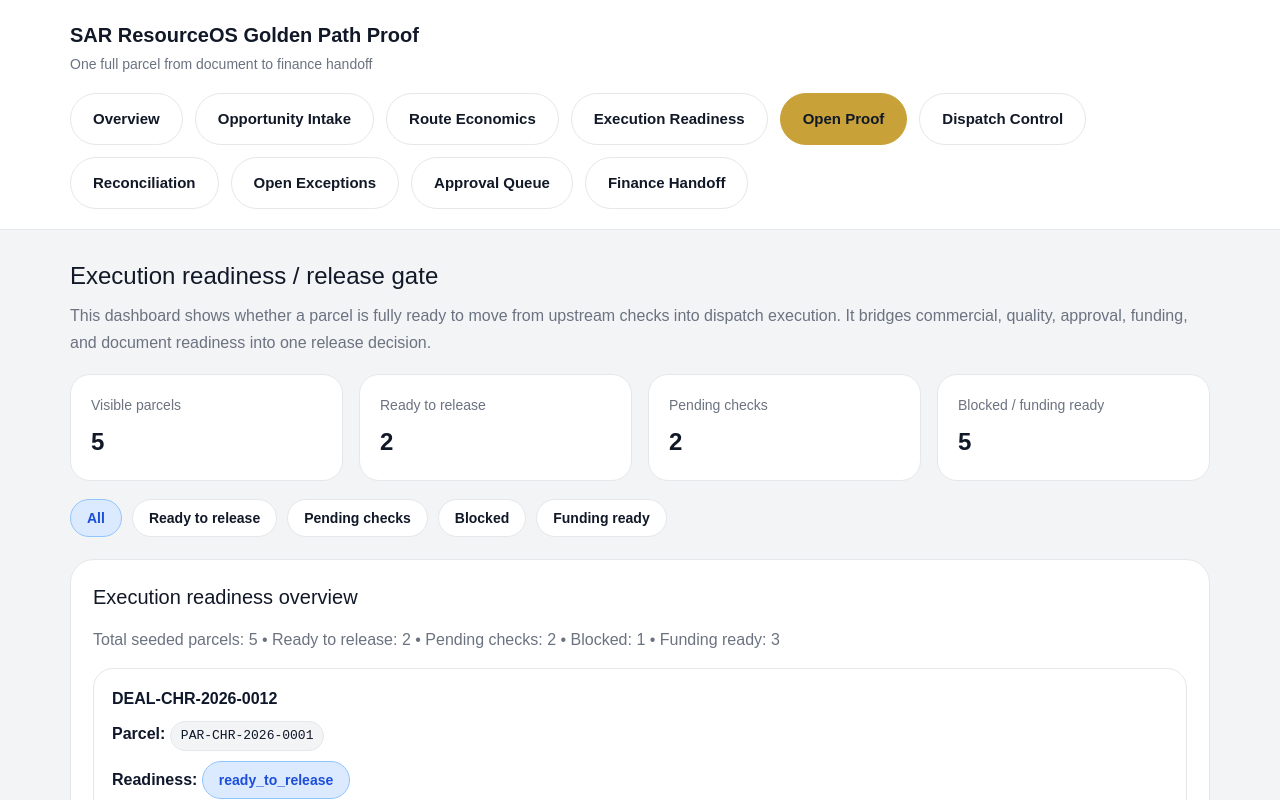
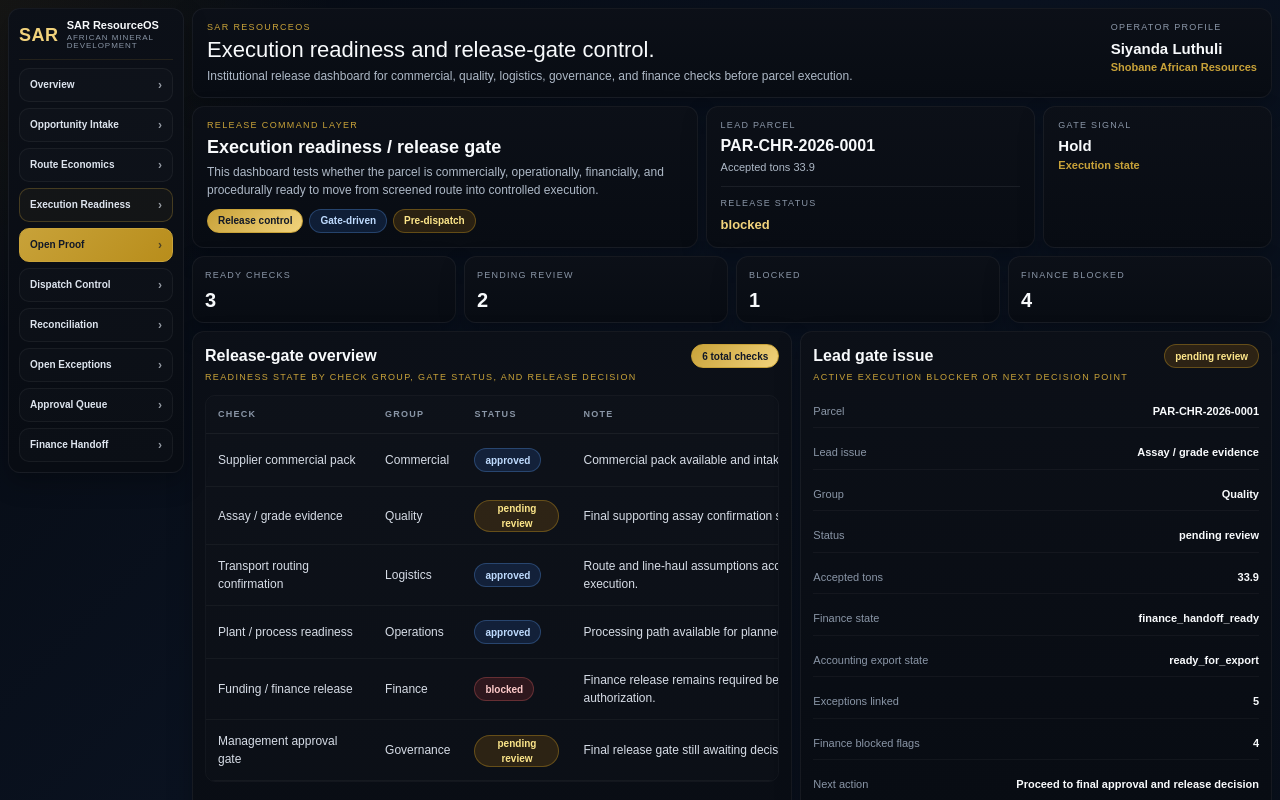
Before and after one commit to shobanesiyanda/sar-resourceos-golden-path-proof, a Next.js app: page /execution-readiness in a window 1280 px wide. Shown: the top 800 px of the page. Built offline with nearby package versions, Linux system fonts and the light colour scheme.

Commit message:
Convert Execution Readiness to locked shell

```diff
--- a/app/execution-readiness/page.tsx
+++ b/app/execution-readiness/page.tsx
@@ -1,185 +1,299 @@
-import Header from "../../components/Header";
-import { getExecutionReadinessData } from "../../lib/executionReadiness";
+import ExecutiveShell from "../../components/ExecutiveShell";
+import { getGoldenPathParcel } from "../../lib/goldenPath";
+import { getExceptions } from "../../lib/exceptions";
+
+type SearchParams = {
+  parcelId?: string;
+};
+
+type ReadinessItem = {
+  id: string;
+  label: string;
+  group: string;
+  state: string;
+  note: string;
+};
+
+function chipClass(value?: string) {
+  const v = String(value || "").toLowerCase();
+
+  if (
+    v.includes("ready") ||
+    v.includes("approved") ||
+    v.includes("pass") ||
+    v.includes("complete") ||
+    v.includes("released")
+  ) {
+    return "bb-chip-blue";
+  }
+
+  if (
+    v.includes("pending") ||
+    v.includes("review") ||
+    v.includes("awaiting") ||
+    v.includes("hold")
+  ) {
+    return "bb-chip-amber";
+  }
+
+  if (
+    v.includes("blocked") ||
+    v.includes("fail") ||
+    v.includes("missing") ||
+    v.includes("reject")
+  ) {
+    return "bb-chip-red";
+  }
+
+  return "bb-chip-gold";
+}
+
+function normalizeState(value?: string) {
+  return String(value || "pending review");
+}
+
+function buildReadinessItems(parcel: any): ReadinessItem[] {
+  const sourceChecks: any[] =
+    (parcel?.executionReadinessChecks as any[]) ||
+    (parcel?.readinessChecks as any[]) ||
+    (parcel?.releaseChecks as any[]) ||
+    [];
+
+  if (Array.isArray(sourceChecks) && sourceChecks.length > 0) {
+    return sourceChecks.map((item: any, index: number) => ({
+      id: String(item?.id || `CHK-${index + 1}`),
+      label: String(
+        item?.label ||
+          item?.name ||
+          item?.title ||
+          `Execution check ${index + 1}`
+      ),
+      group: String(
+        item?.group || item?.category || item?.type || "Control"
+      ),
+      state: normalizeState(item?.state || item?.status),
+      note: String(
+        item?.note || item?.comment || item?.detail || "No additional note"
+      ),
+    }));
+  }
+
+  return [
+    {
+      id: "ER-001",
+      label: "Supplier commercial pack",
+      group: "Commercial",
+      state: "approved",
+      note: "Commercial pack available and intake cleared.",
+    },
+    {
+      id: "ER-002",
+      label: "Assay / grade evidence",
+      group: "Quality",
+      state: "pending review",
+      note: "Final supporting assay confirmation still under review.",
+    },
+    {
+      id: "ER-003",
+      label: "Transport routing confirmation",
+      group: "Logistics",
+      state: "approved",
+      note: "Route and line-haul assumptions accepted for execution.",
+    },
+    {
+      id: "ER-004",
+      label: "Plant / process readiness",
+      group: "Operations",
+      state: "approved",
+      note: "Processing path available for planned parcel route.",
+    },
+    {
+      id: "ER-005",
+      label: "Funding / finance release",
+      group: "Finance",
+      state: "blocked",
+      note: "Finance release remains required before dispatch authorization.",
+    },
+    {
+      id: "ER-006",
+      label: "Management approval gate",
+      group: "Governance",
+      state: "pending review",
+      note: "Final release gate still awaiting decision.",
+    },
+  ];
+}
 
 export default function ExecutionReadinessPage({
   searchParams,
 }: {
-  searchParams?: { filter?: string };
+  searchParams?: SearchParams;
 }) {
-  const data = getExecutionReadinessData();
-  const summary = data.summary;
-  const activeFilter = searchParams?.filter || "All";
+  const data: any = getGoldenPathParcel();
+  const exceptionsData: any = getExceptions();
 
-  const filters = [
-    "All",
-    "Ready to release",
-    "Pending checks",
-    "Blocked",
-    "Funding ready",
-  ];
+  const parcel: any = data?.parcel || {};
+  const parcelId = String(
+    searchParams?.parcelId || parcel?.parcelId || "PAR-CHR-2026-0001"
+  );
 
-  const filteredItems =
-    activeFilter === "All"
-      ? data.items
-      : activeFilter === "Ready to release"
-      ? data.items.filter((item) => item.readinessState === "ready_to_release")
-      : activeFilter === "Pending checks"
-      ? data.items.filter((item) => item.readinessState === "pending_checks")
-      : activeFilter === "Blocked"
-      ? data.items.filter((item) => item.readinessState === "blocked")
-      : activeFilter === "Funding ready"
-      ? data.items.filter((item) => item.fundingCheck === "ready")
-      : data.items;
+  const readinessItems = buildReadinessItems(parcel);
 
-  function badgeClass(value: string) {
-    if (value === "blocked" || value === "failed" || value === "not_ready") {
-      return "badge badge-blocked";
-    }
-    if (value === "pending_checks" || value === "pending") {
-      return "badge badge-pending";
-    }
-    if (value === "ready_to_release" || value === "passed" || value === "ready") {
-      return "badge badge-approval";
-    }
-    return "badge";
-  }
-
-  const visibleTotal = filteredItems.length;
-  const visibleReady = filteredItems.filter(
-    (item) => item.readinessState === "ready_to_release"
-  ).length;
-  const visiblePending = filteredItems.filter(
-    (item) => item.readinessState === "pending_checks"
-  ).length;
-  const visibleBlocked = filteredItems.filter(
-    (item) => item.readinessState === "blocked"
-  ).length;
-  const visibleFundingReady = filteredItems.filter(
-    (item) => item.fundingCheck === "ready"
+  const readyCount = readinessItems.filter((item) =>
+    ["approved", "ready", "pass", "complete", "released"].includes(
+      String(item.state).toLowerCase()
+    )
   ).length;
 
+  const pendingCount = readinessItems.filter((item) =>
+    ["pending review", "pending", "awaiting", "hold"].includes(
+      String(item.state).toLowerCase()
+    )
+  ).length;
+
+  const blockedCount = readinessItems.filter((item) =>
+    ["blocked", "fail", "missing", "rejected"].includes(
+      String(item.state).toLowerCase()
+    )
+  ).length;
+
+  const relevantExceptions: any[] = (exceptionsData?.exceptions || []).filter(
+    (item: any) =>
+      !item?.parcelId || String(item.parcelId) === String(parcelId)
+  );
+
+  const financeBlocked = relevantExceptions.filter(
+    (item: any) => String(item?.financeAllowed || "").toLowerCase() === "no"
+  ).length;
+
+  const leadItem: ReadinessItem =
+    readinessItems.find((item) =>
+      ["blocked", "pending review", "pending", "awaiting"].includes(
+        String(item.state).toLowerCase()
+      )
+    ) || readinessItems[0];
+
+  const nextAction =
+    leadItem?.state &&
+    ["blocked", "fail", "missing"].includes(String(leadItem.state).toLowerCase())
+      ? `Resolve ${leadItem.label.toLowerCase()} before execution release`
+      : "Proceed to final approval and release decision";
+
   return (
-    <>
-      <Header />
+    <ExecutiveShell
+      activeHref="/execution-readiness"
+      title="Execution readiness and release-gate control."
+      subtitle="Institutional release dashboard for commercial, quality, logistics, governance, and finance checks before parcel execution."
+    >
+      <div className="bb-command-grid">
+        <section className="bb-command-panel">
+          <div className="bb-command-eyebrow">Release command layer</div>
+          <div className="bb-command-title">
+            Execution readiness / release gate
+          </div>
+          <p className="bb-command-text">
+            This dashboard tests whether the parcel is commercially, operationally,
+            financially, and procedurally ready to move from screened route into
+            controlled execution.
+          </p>
 
-      <section className="section">
-        <div className="container">
-          <div className="head">
-            <div>
-              <h2>Execution readiness / release gate</h2>
-              <p className="muted">
-                This dashboard shows whether a parcel is fully ready to move from
-                upstream checks into dispatch execution. It bridges commercial,
-                quality, approval, funding, and document readiness into one release decision.
-              </p>
+          <div className="bb-command-tags">
+            <span className="bb-chip bb-chip-gold">Release control</span>
+            <span className="bb-chip bb-chip-blue">Gate-driven</span>
+            <span className="bb-chip bb-chip-amber">Pre-dispatch</span>
+          </div>
+        </section>
+
+        <section className="bb-command-side">
+          <div className="bb-command-side-block">
+            <div className="bb-side-label">Lead parcel</div>
+            <div className="bb-side-value">{parcelId}</div>
+            <div className="bb-side-sub">
+              Accepted tons {parcel?.acceptedTons ?? "33.9"}
             </div>
           </div>
 
-          <div className="kpis">
-            <div className="kpi">
-              <div className="label">Visible parcels</div>
-              <div className="value">{visibleTotal}</div>
+          <div className="bb-command-side-divider" />
+
+          <div className="bb-command-side-block">
+            <div className="bb-side-label">Release status</div>
+            <div className="bb-side-state">
+              {blockedCount > 0
+                ? "blocked"
+                : pendingCount > 0
+                  ? "pending review"
+                  : "ready for release"}
             </div>
-            <div className="kpi">
-              <div className="label">Ready to release</div>
-              <div className="value">{visibleReady}</div>
           </div>
-            <div className="kpi">
-              <div className="label">Pending checks</div>
-              <div className="value">{visiblePending}</div>
+        </section>
+
+        <aside className="bb-operator-card">
+          <div className="bb-user-role">Gate signal</div>
+          <div className="bb-user-name">
+            {blockedCount > 0 ? "Hold" : pendingCount > 0 ? "Review" : "Ready"}
           </div>
-            <div className="kpi">
-              <div className="label">Blocked / funding ready</div>
-              <div className="value">{visibleBlocked + visibleFundingReady}</div>
+          <div className="bb-user-org">Execution state</div>
+        </aside>
+      </div>
+
+      <div className="bb-grid bb-grid-kpis">
+        <div className="bb-kpi-card">
+          <div className="bb-kpi-label">Ready checks</div>
+          <div className="bb-kpi-value">{readyCount}</div>
+        </div>
+        <div className="bb-kpi-card">
+          <div className="bb-kpi-label">Pending review</div>
+          <div className="bb-kpi-value">{pendingCount}</div>
+        </div>
+        <div className="bb-kpi-card">
+          <div className="bb-kpi-label">Blocked</div>
+          <div className="bb-kpi-value">{blockedCount}</div>
+        </div>
+        <div className="bb-kpi-card">
+          <div className="bb-kpi-label">Finance blocked</div>
+          <div className="bb-kpi-value">{financeBlocked}</div>
         </div>
       </div>
 
-          <div
-            style={{
-              display: "flex",
-              gap: 10,
-              flexWrap: "wrap",
-              marginTop: 18,
-              marginBottom: 6,
-            }}
-          >
-            {filters.map((filter) => (
-              <a
-                key={filter}
-                href={
-                  filter === "All"
-                    ? "/execution-readiness"
-                    : `/execution-readiness?filter=${encodeURIComponent(filter)}`
-                }
-                className={filter === activeFilter ? "badge badge-approval" : "badge"}
-              >
-                {filter}
-              </a>
-            ))}
+      <div className="bb-grid bb-grid-main">
+        <section className="bb-panel">
+          <div className="bb-panel-head">
+            <div>
+              <div className="bb-panel-title">Release-gate overview</div>
+              <div className="bb-panel-subtitle">
+                Readiness state by check group, gate status, and release decision
+              </div>
+            </div>
+            <span className="bb-chip bb-chip-gold">
+              {readinessItems.length} total checks
+            </span>
           </div>
 
-          <div className="card" style={{ marginTop: 22 }}>
-            <h3>Execution readiness overview</h3>
-            <p className="muted">
-              Total seeded parcels: {summary.totalParcels} • Ready to release: {summary.readyToRelease} •
-              Pending checks: {summary.pendingChecks} • Blocked: {summary.blocked} • Funding ready:{" "}
-              {summary.fundingReady}
-            </p>
-
-            {filteredItems.length === 0 ? (
-              <div style={{ marginTop: 16 }}>
-                <p className="muted">No execution-readiness records match the selected filter.</p>
-              </div>
-            ) : (
-              <>
-                <div className="desktop-exception-table">
-                  <table>
+          <div className="bb-table-wrap">
+            <table className="bb-table">
               <thead>
                 <tr>
-                        <th>Parcel</th>
-                        <th>Deal</th>
-                        <th>Readiness</th>
-                        <th>Documents</th>
-                        <th>Approval</th>
-                        <th>Funding</th>
-                        <th>Open</th>
+                  <th>Check</th>
+                  <th>Group</th>
+                  <th>Status</th>
+                  <th>Note</th>
+                  <th />
                 </tr>
               </thead>
               <tbody>
-                      {filteredItems.map((item) => (
+                {readinessItems.map((item) => (
                   <tr key={item.id}>
+                    <td>{item.label}</td>
+                    <td>{item.group}</td>
                     <td>
-                            <span className="code">{item.parcelId}</span>
-                          </td>
-                          <td>
-                            <span className="code">{item.dealId}</span>
-                          </td>
-                          <td>
-                            <span className={badgeClass(item.readinessState)}>
-                              {item.readinessState}
+                      <span className={`bb-chip ${chipClass(item.state)}`}>
+                        {item.state}
                       </span>
                     </td>
+                    <td>{item.note}</td>
                     <td>
-                            <span className={badgeClass(item.documentCheck)}>
-                              {item.documentCheck}
-                            </span>
-                          </td>
-                          <td>
-                            <span className={badgeClass(item.approvalCheck)}>
-                              {item.approvalCheck}
-                            </span>
-                          </td>
-                          <td>
-                            <span className={badgeClass(item.fundingCheck)}>
-                              {item.fundingCheck}
-                            </span>
-                          </td>
-                          <td>
-                            <a
-                              className="btn"
-                              href={`/golden-path?parcelId=${encodeURIComponent(item.parcelId)}`}
-                            >
-                              View Parcel
+                      <a href="/exceptions" className="bb-table-action">
+                        Review
                       </a>
                     </td>
                   </tr>
@@ -187,119 +301,111 @@ export default function ExecutionReadinessPage({
               </tbody>
             </table>
           </div>
+        </section>
 
-                <div className="mobile-exception-list">
-                  {filteredItems.map((item) => (
-                    <div className="mobile-exception-card" key={item.id}>
-                      <strong>{item.dealId}</strong>
-                      <div className="row">
-                        <strong>Parcel:</strong> <span className="code">{item.parcelId}</span>
-                      </div>
-                      <div className="row">
-                        <strong>Readiness:</strong>{" "}
-                        <span className={badgeClass(item.readinessState)}>
-                          {item.readinessState}
-                        </span>
-                      </div>
-                      <div className="row">
-                        <strong>Documents:</strong>{" "}
-                        <span className={badgeClass(item.documentCheck)}>
-                          {item.documentCheck}
-                        </span>
-                      </div>
-                      <div className="row">
-                        <strong>Approval:</strong>{" "}
-                        <span className={badgeClass(item.approvalCheck)}>
-                          {item.approvalCheck}
-                        </span>
-                      </div>
-                      <div className="row">
-                        <strong>Funding:</strong>{" "}
-                        <span className={badgeClass(item.fundingCheck)}>
-                          {item.fundingCheck}
-                        </span>
-                      </div>
-                      <div style={{ display: "flex", gap: 12, flexWrap: "wrap", marginTop: 14 }}>
-                        <a
-                          className="btn"
-                          href={`/golden-path?parcelId=${encodeURIComponent(item.parcelId)}`}
-                        >
-                          View Parcel
-                        </a>
+        <div className="bb-stack">
+          <section className="bb-panel">
+            <div className="bb-panel-head">
+              <div>
+                <div className="bb-panel-title">Lead gate issue</div>
+                <div className="bb-panel-subtitle">
+                  Active execution blocker or next decision point
                 </div>
               </div>
-                  ))}
-                </div>
-              </>
-            )}
-          </div>
-
-          <div className="card" style={{ marginTop: 22 }}>
-            <h3>Release gate action queue</h3>
-
-            {filteredItems.length === 0 ? (
-              <p className="muted">No release-gate action items match the selected filter.</p>
-            ) : (
-              <div className="step-list">
-                {filteredItems.map((item) => (
-                  <div className="step" key={item.id}>
-                    <div className="step-top">
-                      <div>
-                        <strong>{item.parcelId}</strong>
-                        <div className="muted" style={{ marginTop: 6 }}>
-                          Deal: {item.dealId} • Supplier: {item.supplier} • Buyer: {item.buyer}
-                        </div>
-                      </div>
-                      <span className={badgeClass(item.readinessState)}>
-                        {item.readinessState}
+              <span className={`bb-chip ${chipClass(leadItem?.state)}`}>
+                {leadItem?.state || "pending review"}
               </span>
             </div>
 
-                    <ul className="clean">
-                      <li>
-                        <strong>Document check:</strong> {item.documentCheck}
-                      </li>
-                      <li>
-                        <strong>Quality check:</strong> {item.qualityCheck}
-                      </li>
-                      <li>
-                        <strong>Commercial check:</strong> {item.commercialCheck}
-                      </li>
-                      <li>
-                        <strong>Approval check:</strong> {item.approvalCheck}
-                      </li>
-                      <li>
-                        <strong>Funding check:</strong> {item.fundingCheck}
-                      </li>
-                      <li>
-                        <strong>Blocker:</strong> {item.blocker}
-                      </li>
-                      <li>
-                        <strong>Next action:</strong> {item.nextAction}
-                      </li>
-                    </ul>
-
-                    <div style={{ display: "flex", gap: 12, flexWrap: "wrap", marginTop: 16 }}>
-                      <a
-                        className="btn"
-                        href={`/golden-path?parcelId=${encodeURIComponent(item.parcelId)}`}
-                      >
-                        View Parcel
-                      </a>
-                      <a className="btn" href="/approval-queue">
-                        Open Approval Queue
-                      </a>
-                      <a className="btn" href="/dispatch-control">
-                        Open Dispatch Control
-                      </a>
+            <div className="bb-metric-list">
+              <div className="bb-metric-row">
+                <span>Parcel</span>
+                <strong>{parcelId}</strong>
               </div>
+              <div className="bb-metric-row">
+                <span>Lead issue</span>
+                <strong>{leadItem?.label || "No active issue"}</strong>
               </div>
-                ))}
+              <div className="bb-metric-row">
+                <span>Group</span>
+                <strong>{leadItem?.group || "Control"}</strong>
               </div>
-            )}
+              <div className="bb-metric-row">
+                <span>Status</span>
+                <strong>{leadItem?.state || "pending review"}</strong>
+              </div>
+              <div className="bb-metric-row">
+                <span>Accepted tons</span>
+                <strong>{parcel?.acceptedTons ?? "33.9"}</strong>
+              </div>
+              <div className="bb-metric-row">
+                <span>Finance state</span>
+                <strong>{parcel?.financeState || "finance_handoff_ready"}</strong>
+              </div>
+              <div className="bb-metric-row">
+                <span>Accounting export state</span>
+                <strong>
+                  {parcel?.accountingExportState || "ready_for_export"}
+                </strong>
+              </div>
+              <div className="bb-metric-row">
+                <span>Exceptions linked</span>
+                <strong>{relevantExceptions.length}</strong>
+              </div>
+              <div className="bb-metric-row">
+                <span>Finance blocked flags</span>
+                <strong>{financeBlocked}</strong>
+              </div>
+              <div className="bb-metric-row">
+                <span>Next action</span>
+                <strong>{nextAction}</strong>
               </div>
             </div>
           </section>
-    </>
+
+          <section className="bb-panel">
+            <div className="bb-panel-head">
+              <div>
+                <div className="bb-panel-title">Readiness notes</div>
+                <div className="bb-panel-subtitle">
+                  Release interpretation and control guidance
+                </div>
+              </div>
+            </div>
+
+            <div className="bb-notes">
+              <div className="bb-note">
+                <div className="bb-note-dot is-gold" />
+                <div className="bb-note-text">
+                  Execution readiness should only clear when commercial, logistics,
+                  quality, approval, and finance conditions are aligned.
+                </div>
+              </div>
+              <div className="bb-note">
+                <div className="bb-note-dot" />
+                <div className="bb-note-text">
+                  Pending review checks should remain visible until supporting
+                  evidence or management sign-off is completed.
+                </div>
+              </div>
+              <div className="bb-note">
+                <div className="bb-note-dot" />
+                <div className="bb-note-text">
+                  Blocked items must prevent release into dispatch and downstream
+                  execution until resolved.
+                </div>
+              </div>
+              <div className="bb-note">
+                <div className="bb-note-dot" />
+                <div className="bb-note-text">
+                  Finance-blocked exceptions should continue to hold execution even
+                  where technical readiness is otherwise complete.
+                </div>
+              </div>
+            </div>
+          </section>
+        </div>
+      </div>
+    </ExecutiveShell>
   );
 }
```
Lines whose indentation alone changed are shown as unchanged.
